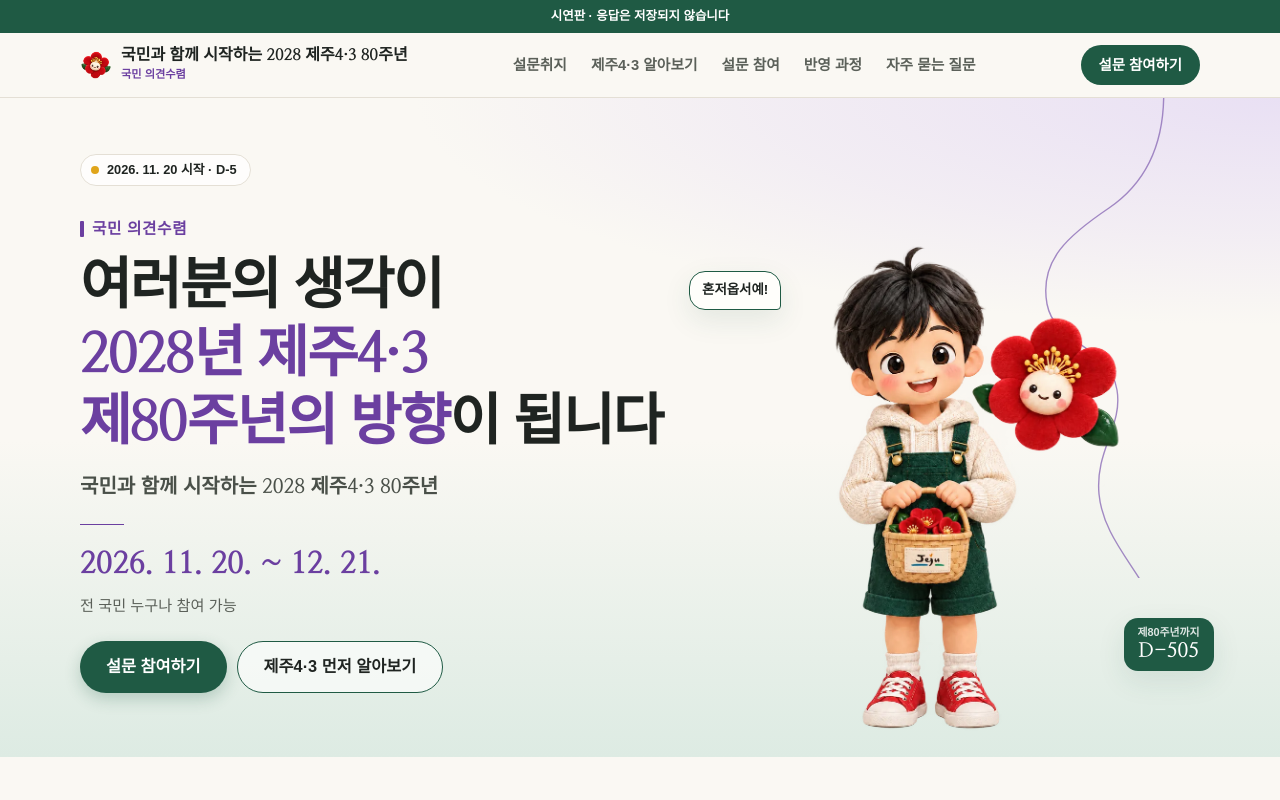
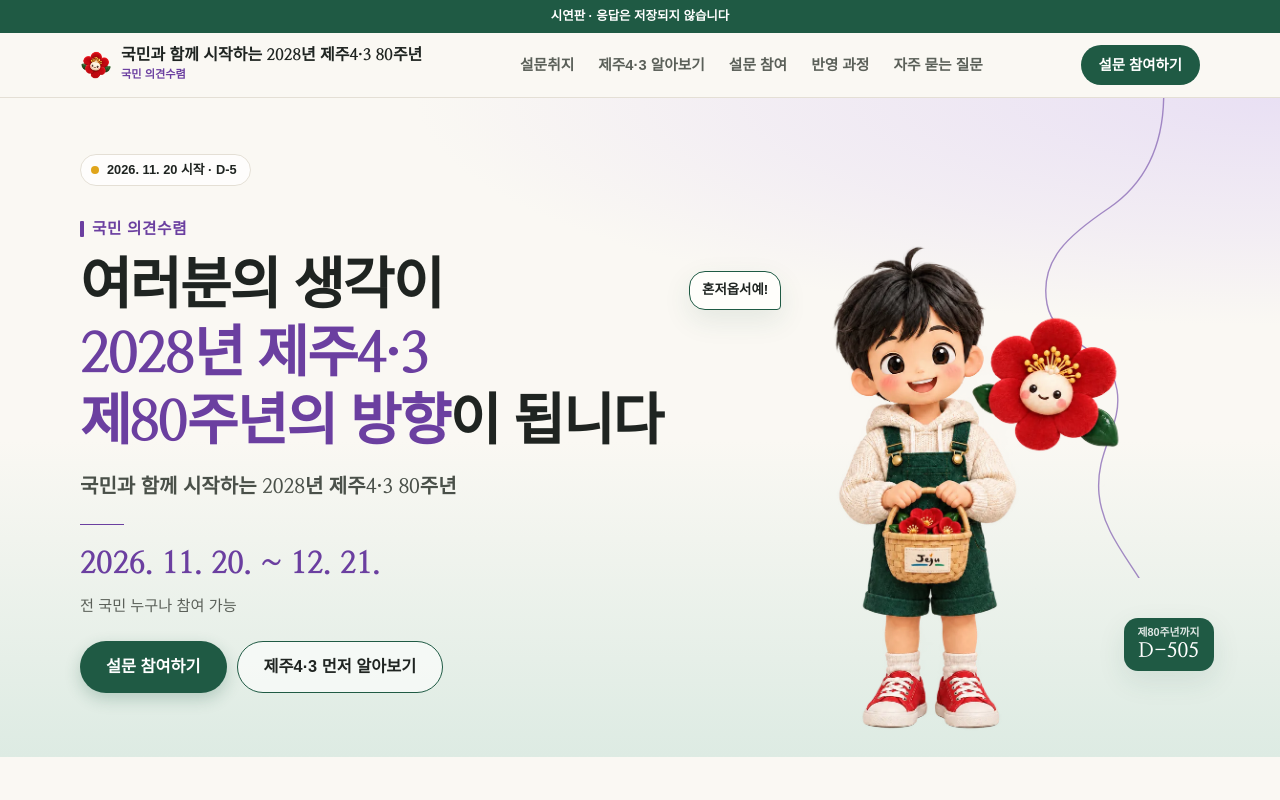
Before and after one commit to islandstoryjeju/jeju43-80th-campaign, a plain HTML site: page index.html in a window 1280 px wide. Shown: the top 800 px of the page. Drawn offline with Linux system fonts and the light colour scheme; a web font is replaced by a local one.

Commit message:
Write 2028년 instead of bare 2028 throughout
Co-Authored-By: Claude Fable 5.2 <noreply@anthropic.com>
Claude-Session: https://claude.ai/code/session_01M2cVNcTtpecnMggWA51WdT

```diff
--- a/index.html
+++ b/index.html
@@ -3,12 +3,12 @@
 <head>
 <meta charset="utf-8">
 <meta name="viewport" content="width=device-width, initial-scale=1, viewport-fit=cover">
-<title>국민과 함께 시작하는 2028 제주4·3 80주년 · 국민 의견수렴</title>
-<meta name="description" content="2028 제주4·3 80주년, 여러분의 생각이 80주년의 방향이 됩니다. 2026. 11. 20. ~ 12. 21. 국민 의견수렴 설문에 참여해 주세요.">
+<title>국민과 함께 시작하는 2028년 제주4·3 80주년 · 국민 의견수렴</title>
+<meta name="description" content="2028년 제주4·3 80주년, 여러분의 생각이 80주년의 방향이 됩니다. 2026. 11. 20. ~ 12. 21. 국민 의견수렴 설문에 참여해 주세요.">
 <meta name="robots" content="noindex, nofollow">
 <meta name="theme-color" content="#FAF8F3">
 <meta property="og:type" content="website">
-<meta property="og:title" content="국민과 함께 시작하는 2028 제주4·3 80주년">
+<meta property="og:title" content="국민과 함께 시작하는 2028년 제주4·3 80주년">
 <meta property="og:description" content="여러분의 생각이 80주년의 방향이 됩니다. 국민 의견수렴 2026. 11. 20. ~ 12. 21.">
 <meta property="og:image" content="img/og.jpg">
 <link rel="icon" type="image/png" href="img/favicon.png">
@@ -299,9 +299,9 @@ textarea:focus,input[type=tel]:focus{border-color:var(--red);outline:0;box-shado
 
 <header class="hd">
   <div class="wrap">
-    <a class="brand" href="#top" aria-label="국민과 함께 시작하는 2028 제주4·3 80주년 처음으로">
+    <a class="brand" href="#top" aria-label="국민과 함께 시작하는 2028년 제주4·3 80주년 처음으로">
       <img src="img/flower.webp" width="32" height="32" alt="">
-      <span><b><span class="wide">국민과 함께 시작하는 </span>2028 제주4·3 80주년</b><small>국민 의견수렴</small></span>
+      <span><b><span class="wide">국민과 함께 시작하는 </span>2028년 제주4·3 80주년</b><small>국민 의견수렴</small></span>
     </a>
     <nav class="nav" aria-label="주 메뉴">
       <a href="#why">설문취지</a><a href="#learn">제주4·3 알아보기</a><a href="#survey">설문 참여</a><a href="#use">반영 과정</a><a href="#faq">자주 묻는 질문</a>
@@ -326,7 +326,7 @@ textarea:focus,input[type=tel]:focus{border-color:var(--red);outline:0;box-shado
         <p class="status" id="status" data-state="soon"><i aria-hidden="true"></i><span>2026. 11. 20 시작</span></p>
         <p class="kicker">국민 의견수렴</p>
         <h1>여러분의 생각이<br><em>2028년 제주4·3<br>제80주년의 방향</em>이 됩니다</h1>
-        <p class="sub">국민과 함께 시작하는 2028 제주4·3 80주년</p>
+        <p class="sub">국민과 함께 시작하는 2028년 제주4·3 80주년</p>
         <div class="rule" aria-hidden="true"></div>
         <p class="date">2026. 11. 20. ~ 12. 21.</p>
         <p class="who">전 국민 누구나 참여 가능</p>
@@ -492,7 +492,7 @@ textarea:focus,input[type=tel]:focus{border-color:var(--red);outline:0;box-shado
     <span class="ci"><img src="img/jeju_ci.png" width="600" height="78" alt="제주특별자치도"></span>
     <div>
       <p>주관 ｜ 제주특별자치도(4·3지원과)</p>
-      <p>국민과 함께 시작하는 2028 제주4·3 80주년 국민 의견수렴 · 2026. 11. 20. ~ 12. 21.</p>
+      <p>국민과 함께 시작하는 2028년 제주4·3 80주년 국민 의견수렴 · 2026. 11. 20. ~ 12. 21.</p>
     </div>
   </div>
 </footer>
@@ -656,7 +656,7 @@ textarea:focus,input[type=tel]:focus{border-color:var(--red);outline:0;box-shado
   $('#again').onclick=()=>{ans=Array(N).fill(null); text=''; phone=''; step=0; sent=false; form.hidden=false; $('#done').hidden=true; $('#shareMsg').textContent=''; render(true);};
 
   $('#share').onclick=async()=>{
-    const data={title:'국민과 함께 시작하는 2028 제주4·3 80주년',text:'2028 제주4·3 80주년, 여러분의 생각이 80주년의 방향이 됩니다.',url:location.href.split('#')[0]};
+    const data={title:'국민과 함께 시작하는 2028년 제주4·3 80주년',text:'2028년 제주4·3 80주년, 여러분의 생각이 80주년의 방향이 됩니다.',url:location.href.split('#')[0]};
     try{ if(navigator.share){await navigator.share(data); return;} await navigator.clipboard.writeText(data.url); $('#shareMsg').textContent='주소를 복사했습니다. 카카오톡이나 문자에 붙여 넣어 주세요.'; }
     catch(e){ if(e&&e.name==='AbortError') return; $('#shareMsg').textContent='주소창의 주소를 복사해 알려 주세요.'; }
   };
```
Also changed, not shown: img/og.jpg.
